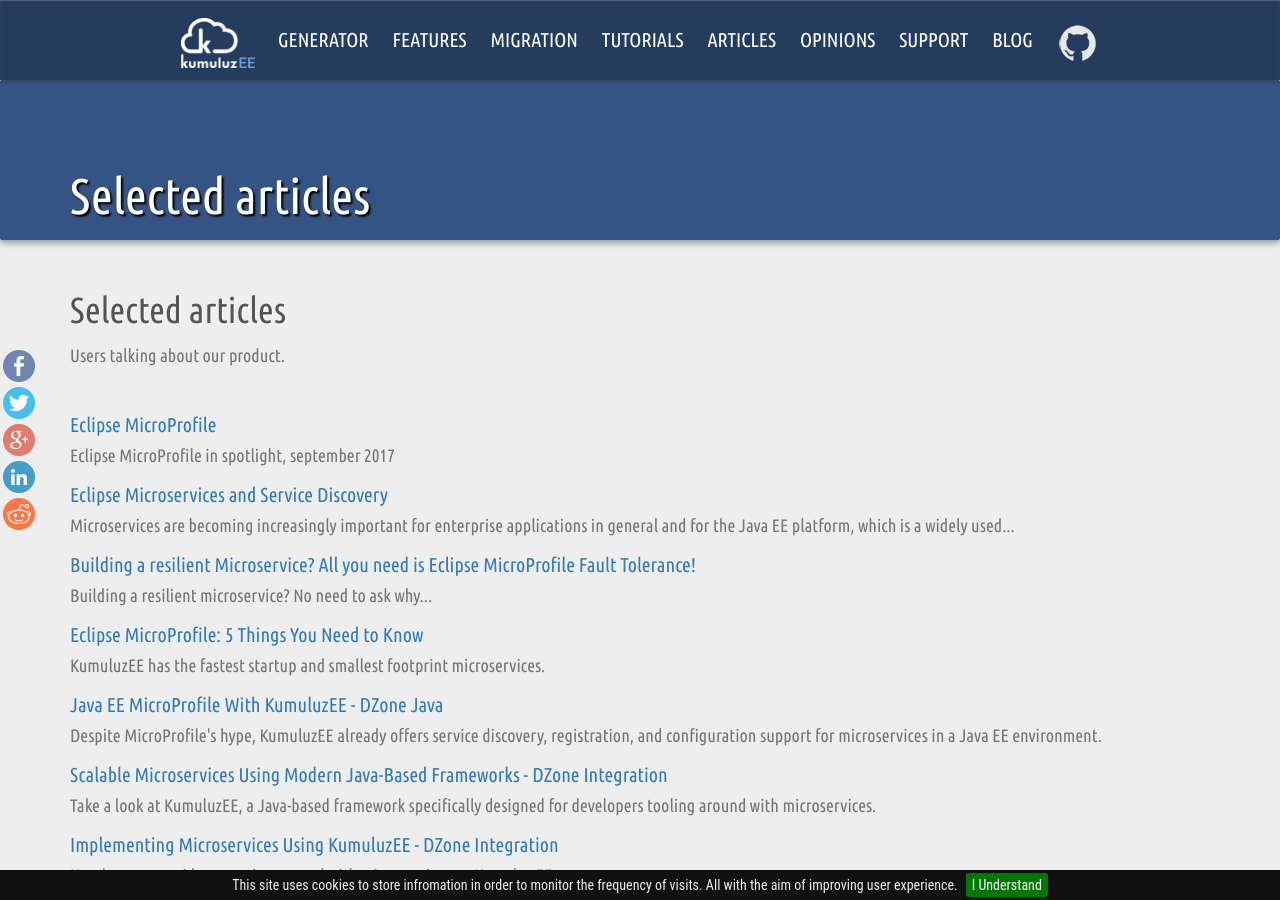
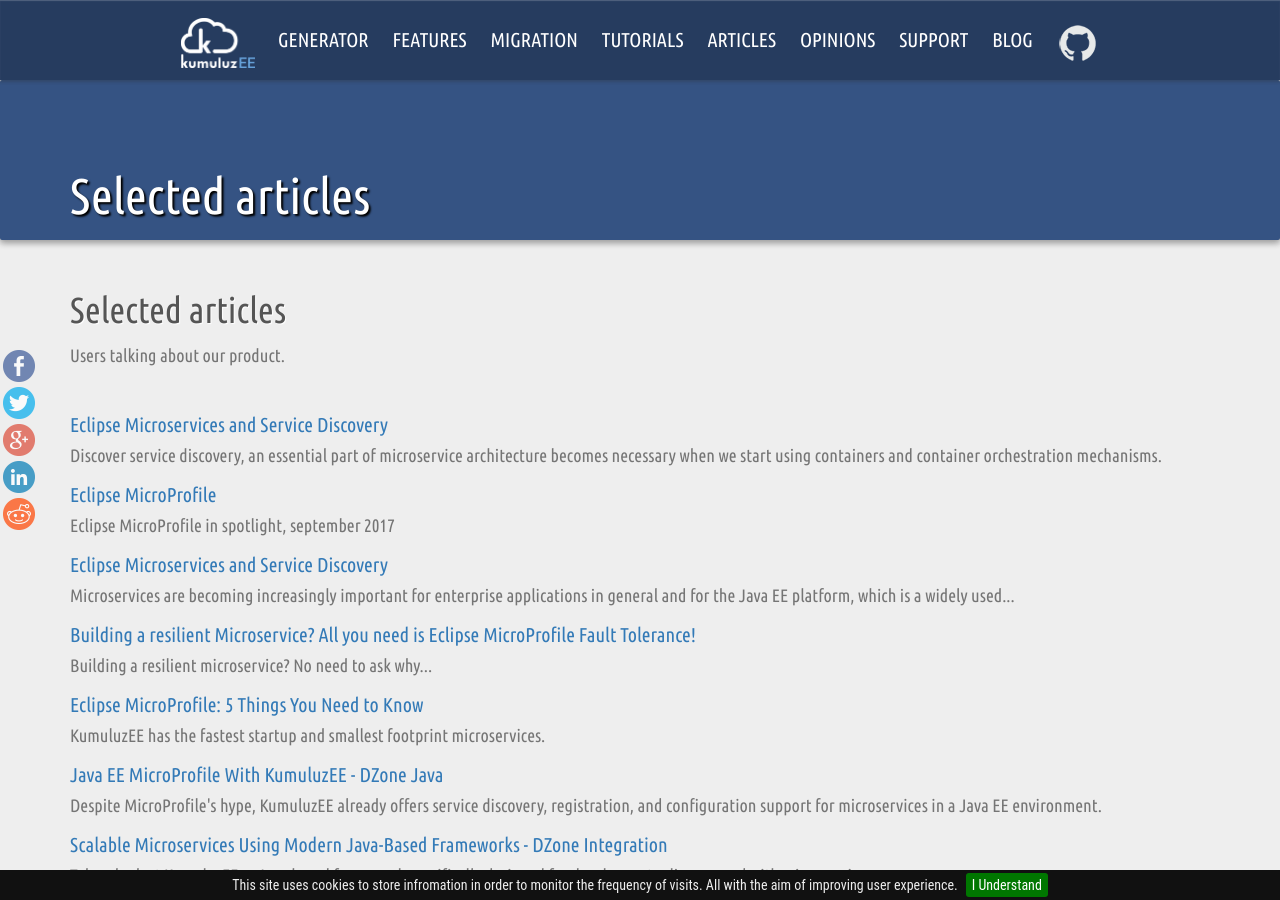
Before and after one commit to kumuluz/ee.kumuluz.com, a Jekyll site: the page built from articles/index.html, in a window 1280 px wide and 900 px high. Built offline with Jekyll 4.4.1, drawn with Linux system fonts in a browser that asks for light colours; nearby versions of some CDN libraries; comment, search, counter and statistics services are not loaded.

Commit message:
Added Service Discovery article

```diff
--- a/articles/index.html
+++ b/articles/index.html
@@ -15,6 +15,11 @@
 				<p class="subsubtitle">Users talking about our product.</p><br/>
 
 				<div class="row">
+					<div class="col-md-12 tutorial-block">
+						<a href="https://jaxenter.com/eclipse-microservices-service-discovery-138577.html" target="_blank" >Eclipse Microservices and Service Discovery</a>
+						<p>Discover service discovery, an essential part of microservice architecture becomes necessary when we start using containers and container orchestration mechanisms.</p>
+					</div>
+
 					<div class="col-md-12 tutorial-block">
 						<a href="https://www.eclipse.org/community/eclipse_newsletter/2017/september/" target="_blank" >Eclipse MicroProfile</a>
 						<p>Eclipse MicroProfile in spotlight, september 2017</p>
```
